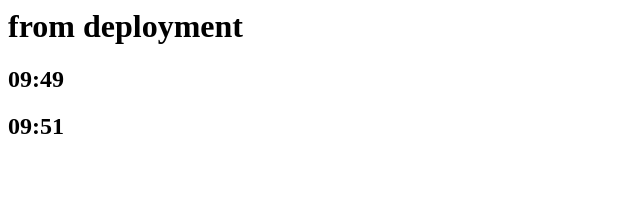
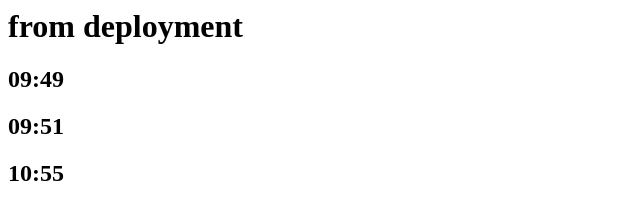
Before and after one commit to benhosmer/deploy-test, a plain HTML site: page index.html in a window 1280 px wide. Shown: the full height of the page, 0-640 px from the left. Drawn offline with Linux system fonts and the light colour scheme.

Commit message:
Update index.html

```diff
--- a/index.html
+++ b/index.html
@@ -1,3 +1,4 @@
 <h1/>from deployment
 <h2/> 09:49
 <h2/> 09:51
+<h2/> 10:55
```
